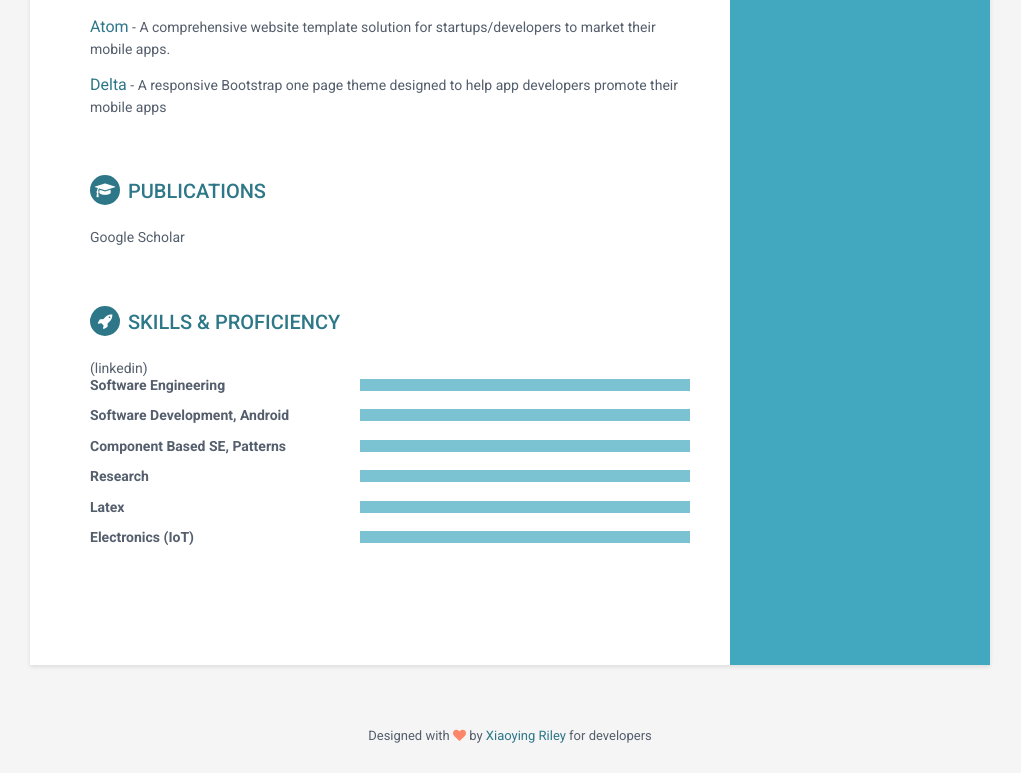
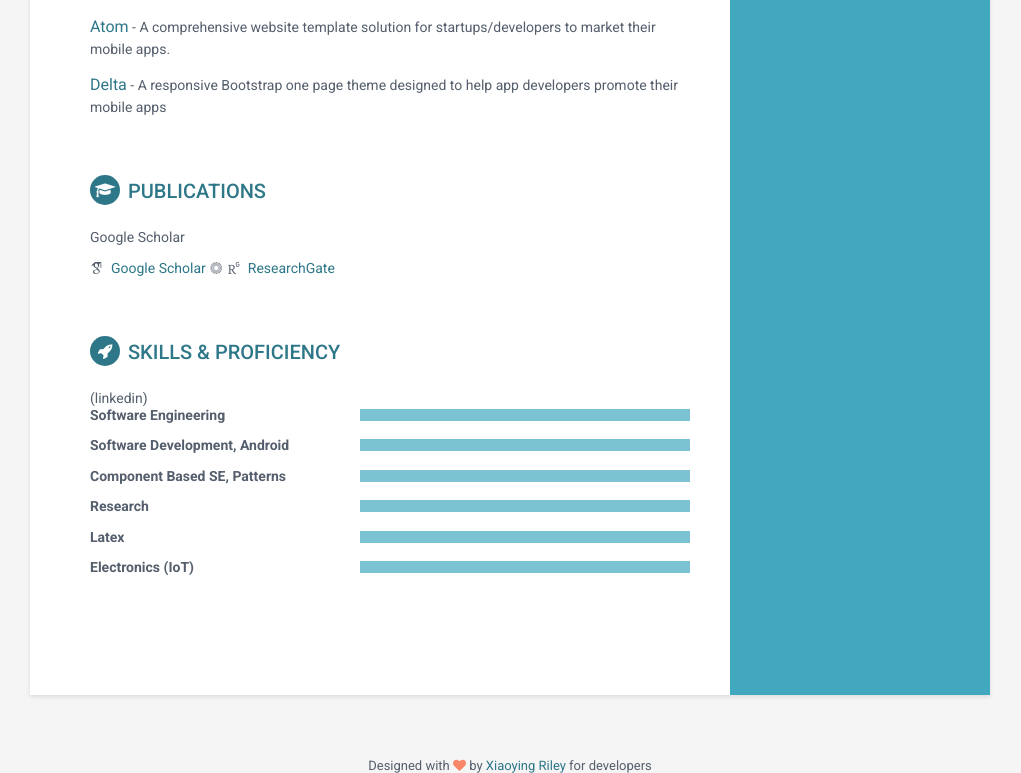
Before and after one commit to isvogor-foi/isvogor-foi.github.io, a Jekyll site: the page built from index.html, in a window 1280 px wide and 900 px high, scrolled down 1207 px, cut to the strip 0-773 px from the top of the window. Shown: the whole strip, without its empty margins (130-1151 px from the left). Built offline with Jekyll 4.4.1, drawn with Linux system fonts in a browser that asks for light colours; some web fonts are replaced.

Commit message:
Update publications.html

```diff
--- a/_includes/publications.html
+++ b/_includes/publications.html
@@ -4,4 +4,27 @@
     <div class="intro">
       <p>Google Scholar</p>
     </div><!--//intro-->
+            <div class="contact-container container-block">
+                <ul class="list-unstyled contact-list">
+
+                    <li class="fa ai ai-google-scholar">
+                      <span style="font-size: 14px;font-family: 'Roboto',sans-serif;">
+                        <a href="https://scholar.google.hr/citations?user=-xwB1UoAAAAJ&hl=en" target="_blank">Google Scholar</a>
+                      </span>
+                   </li>
+
+                   <li class="fa ai ai-figshare">
+                      <span style="font-size: 14px;font-family: 'Roboto',sans-serif;">
+
+                      </span>
+                   </li>
+
+                   <li class="fa ai ai-researchgate">
+                      <span style="font-size: 14px;font-family: 'Roboto',sans-serif;">
+                        <a href="https://www.researchgate.net/profile/Ivan_Svogor" target="_blank">ResearchGate</a></span>
+                   </li>
+
+
+                </ul>
+            </div><!--//contact-container-->
 </section><!--//publications-section-->
```
